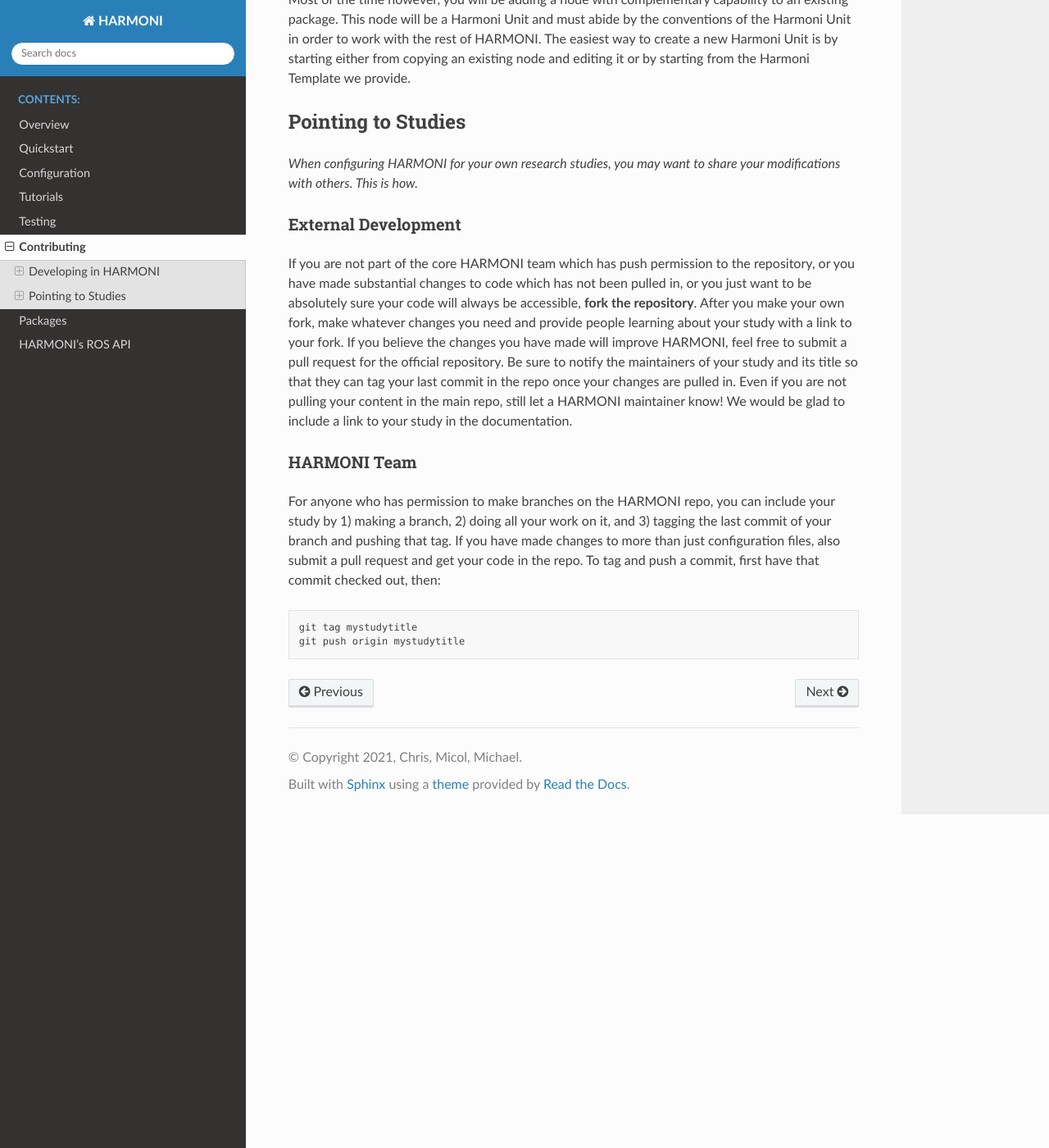
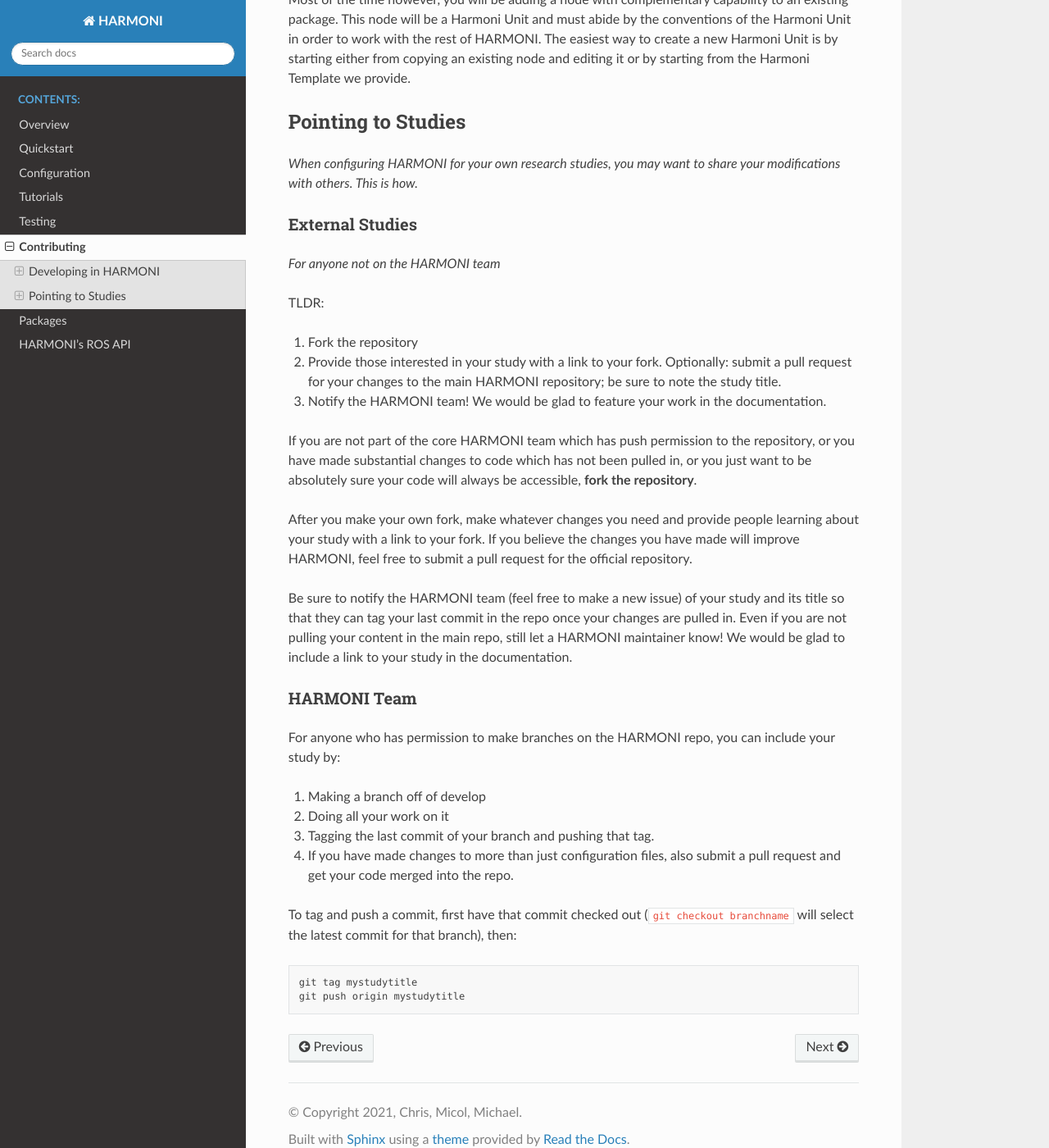
Before and after one commit to interaction-lab/HARMONI, a Sphinx documentation site: the page built from doc/Contributions.md, in a window 1280 px wide and 1400 px high, scrolled down 1002 px. Shown: the whole window at 82% size. Built offline with Sphinx 7.4.7 and the Read the Docs theme 2.0.0, drawn with Linux system fonts in a browser that asks for light colours; pages that are not in the unit, such as notebooks, are missing from menus.

Commit message:
Contributions readability improvements.

````diff
--- a/doc/Contributions.md
+++ b/doc/Contributions.md
@@ -31,13 +31,32 @@
 
 *When configuring HARMONI for your own research studies, you may want to share your modifications with others. This is how.*
 
-### External Development
+### External Studies
 
-If you are not part of the core HARMONI team which has push permission to the repository, or you have made substantial changes to code which has not been pulled in, or you just want to be absolutely sure your code will always be accessible, **fork the repository**. After you make your own fork, make whatever changes you need and provide people learning about your study with a link to your fork. If you believe the changes you have made will improve HARMONI, feel free to submit a pull request for the official repository. Be sure to notify the maintainers of your study and its title so that they can tag your last commit in the repo once your changes are pulled in. Even if you are not pulling your content in the main repo, still let a HARMONI maintainer know! We would be glad to include a link to your study in the documentation.
+*For anyone not on the HARMONI team*
+
+TLDR:
+
+1. Fork the repository
+2. Provide those interested in your study with a link to your fork. Optionally: submit a pull request for your changes to the main HARMONI repository; be sure to note the study title.
+3. Notify the HARMONI team! We would be glad to feature your work in the documentation.
+
+If you are not part of the core HARMONI team which has push permission to the repository, or you have made substantial changes to code which has not been pulled in, or you just want to be absolutely sure your code will always be accessible, **fork the repository**.
+
+After you make your own fork, make whatever changes you need and provide people learning about your study with a link to your fork. If you believe the changes you have made will improve HARMONI, feel free to submit a pull request for the official repository.
+
+Be sure to notify the HARMONI team (feel free to make a new issue) of your study and its title so that they can tag your last commit in the repo once your changes are pulled in. Even if you are not pulling your content in the main repo, still let a HARMONI maintainer know! We would be glad to include a link to your study in the documentation.
 
 ### HARMONI Team
 
-For anyone who has permission to make branches on the HARMONI repo, you can include your study by 1) making a branch, 2) doing all your work on it, and 3) tagging the last commit of your branch and pushing that tag. If you have made changes to more than just configuration files, also submit a pull request and get your code in the repo. To tag and push a commit, first have that commit checked out, then:
+For anyone who has permission to make branches on the HARMONI repo, you can include your study by:
+
+1. Making a branch off of develop
+2. Doing all your work on it
+3. Tagging the last commit of your branch and pushing that tag.
+4. If you have made changes to more than just configuration files, also submit a pull request and get your code merged into the repo.
+
+To tag and push a commit, first have that commit checked out (`git checkout branchname` will select the latest commit for that branch), then:
 
 ```bash
 git tag mystudytitle
````
